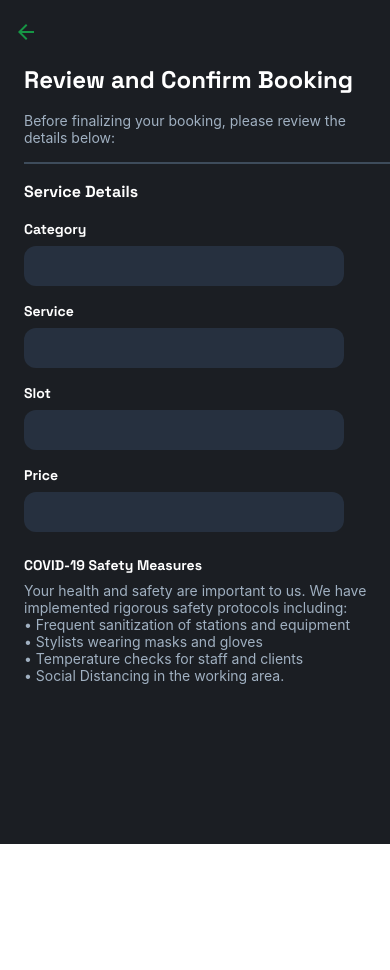
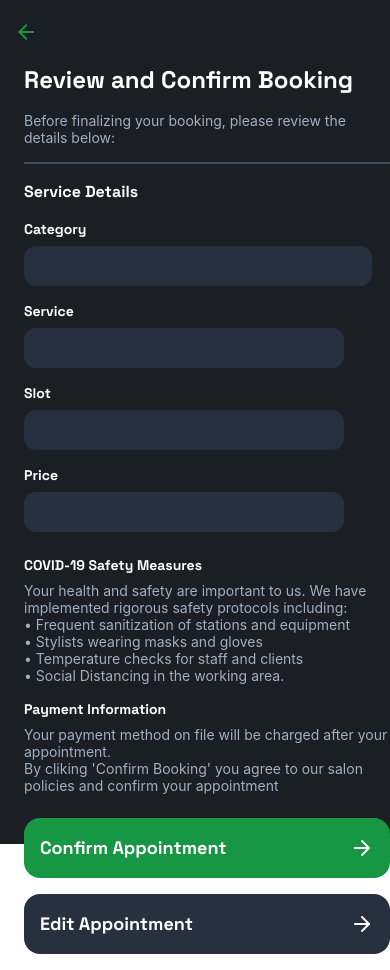
Before and after one commit to BusinessNextGen/Salon-App-Mobile, a React Native app: screen /ReviewBooking in a window 390 px wide. Before the commit the page ends 844 px from the top, so only its background shows below. Built offline with nearby package versions, Linux system fonts and the light colour scheme.

Commit message:
Review booking changes

```diff
--- a/src/components/AppointmentSummary/AppointmentSummary.tsx
+++ b/src/components/AppointmentSummary/AppointmentSummary.tsx
@@ -3,7 +3,6 @@ import { StyleSheet, Text, View } from "react-native";
 const AppointmentSummary = () => {
   return (
     <View>
-
       <Text className="text-white text-base mt-4" style={styles.header}>
         Service Details
       </Text>
@@ -11,25 +10,37 @@ const AppointmentSummary = () => {
         <Text className="text-white" style={styles.header}>
           Category
         </Text>
-        <View className="bg-grey3 w-80 mt-2 rounded-xl flex-row justify-between items-center p-5"></View>
+        <View
+          className="bg-grey3 mt-2 rounded-xl flex-row justify-between items-center p-5"
+          style={styles.bookingDetail}
+        ></View>
       </View>
       <View className="mt-4">
         <Text className="text-white" style={styles.header}>
           Service
         </Text>
-        <View className="bg-grey3 w-80 mt-2 rounded-xl flex-row justify-between items-center p-5"></View>
+        <View
+          className="bg-grey3 w-80 mt-2 rounded-xl flex-row justify-between items-center p-5"
+          style={styles.bookingDetail}
+        ></View>
       </View>
       <View className="mt-4">
         <Text className="text-white" style={styles.header}>
           Slot
         </Text>
-        <View className="bg-grey3 w-80 mt-2 rounded-xl flex-row justify-between items-center p-5"></View>
+        <View
+          className="bg-grey3 w-80 mt-2 rounded-xl flex-row justify-between items-center p-5"
+          style={styles.bookingDetail}
+        ></View>
       </View>
       <View className="mt-4">
         <Text className="text-white " style={styles.header}>
           Price
         </Text>
-        <View className="bg-grey3 w-80 mt-2 rounded-xl flex-row justify-between items-center p-5"></View>
+        <View
+          className="bg-grey3 w-80 mt-2 rounded-xl flex-row justify-between items-center p-5"
+          style={styles.bookingDetail}
+        ></View>
       </View>
     </View>
   );
@@ -40,4 +51,7 @@ const styles = StyleSheet.create({
   header: {
     fontFamily: "space-grotesk-bold",
   },
+  bookingDetail: {
+    width: "95%",
+  },
 });
--- a/src/constants/global.ts
+++ b/src/constants/global.ts
@@ -46,5 +46,7 @@ export const app_constants = {
     'Stylists wearing masks and gloves',
     'Temperature checks for staff and clients',
     'Social Distancing in the working area.'
-  ]
+  ],
+  PAYMENT_INFO_PRIMARY:'Your payment method on file will be charged after your appointment.',
+  PRIMARY_INF0_SECONDARY:"By cliking 'Confirm Booking' you agree to our salon policies and confirm your appointment"
 };
--- a/src/screens/ReviewBookingt.tsx
+++ b/src/screens/ReviewBookingt.tsx
@@ -1,11 +1,14 @@
-import { StyleSheet, Text, View } from "react-native";
+import { Feather } from "@expo/vector-icons";
+import { Pressable, StyleSheet, Text, View } from "react-native";
+import { ScrollView } from "react-native-gesture-handler";
+import AppointmentSummary from "../components/AppointmentSummary/AppointmentSummary";
 import Divider from "../components/Divider/Divider";
-import AppointmentSummary from "../components/AppointmentSummary/AppointmentSummary";
 import { app_constants } from "../constants/global";
 
 const ReviewBooking = () => {
   return (
     <View className="ml-6">
+        <ScrollView>
       <Text className="text-white text-2xl text-left" style={styles.header}>
         Review and Confirm Booking
       </Text>
@@ -23,6 +26,28 @@ const ReviewBooking = () => {
         })}
        </View>
      </View>
+     <View className="mt-4 mb-6">
+      <Text className="text-white" style={styles.header}>Payment Information</Text>
+      <Text className="text-grey6 mt-2">{app_constants.PAYMENT_INFO_PRIMARY}</Text>
+      <Text className="text-grey6">{app_constants.PRIMARY_INF0_SECONDARY}</Text>
+     </View>
+     <Pressable
+        className="bg-brandColor1 flex-[1.5] flex-row justify-between items-center p-4 rounded-2xl"
+      >
+        <Text className="text-lg text-white" style={styles.header}>
+          Confirm Appointment
+        </Text>
+        <Feather name="arrow-right" size={24} color="white" />
+      </Pressable>
+      <Pressable
+        className="bg-grey3 flex-[1.5] flex-row justify-between items-center p-4 rounded-2xl mt-4 mb-4"
+      >
+        <Text className="text-lg text-white" style={styles.header}>
+          Edit Appointment
+        </Text>
+        <Feather name="arrow-right" size={24} color="white" />
+      </Pressable>
+     </ScrollView>
     </View>
   );
 };
@@ -33,4 +58,5 @@ const styles = StyleSheet.create({
   header: {
     fontFamily: "space-grotesk-bold",
   },
+
 });
```
